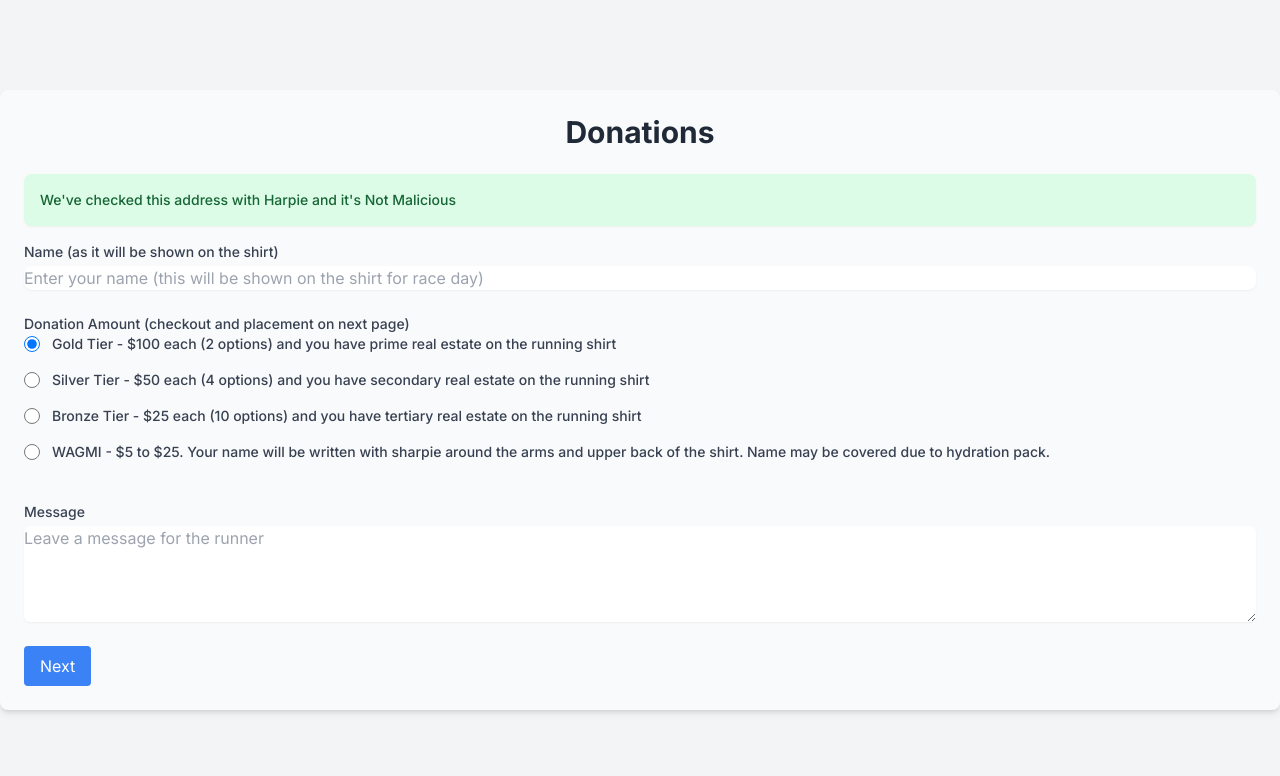
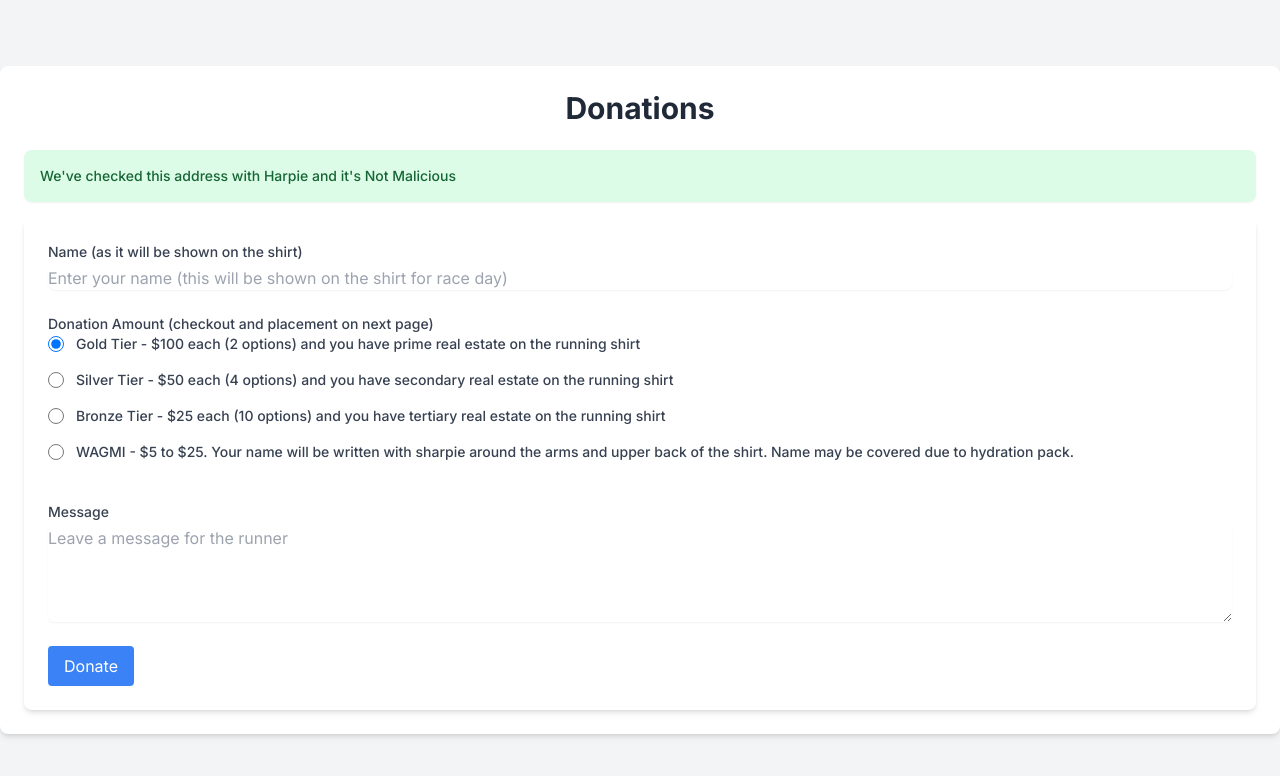
Before and after one commit to finessevanes/ethdenver2024, a Next.js app: page /donations in a window 1280 px wide. Shown: the top 776 px of the page. Built offline with nearby package versions, Linux system fonts and the light colour scheme; no server answers.

Commit message:
add thank you page

```diff
--- a/src/app/donations/page.tsx
+++ b/src/app/donations/page.tsx
@@ -29,7 +29,7 @@ export default function Donations() {
     event.preventDefault();
     // Handle the form submission, e.g., send to an API
     console.log(formData);
-    router.push("/placement");
+    // router.push("/thank-you");
     // Redirect to the checkout page or display a confirmation message
   };
 
@@ -96,7 +96,7 @@ export default function Donations() {
 
   return (
     <div className='flex items-center justify-center min-h-screen bg-gray-100'>
-      <div className='container mx-auto p-6 bg-gray-50 rounded-lg shadow-md'>
+      <div className='container mx-auto p-6 bg-white rounded-lg shadow-md'>
         <h1 className='text-3xl font-bold text-center text-gray-800 mb-6'>
           Donations
         </h1>
@@ -110,7 +110,10 @@ export default function Donations() {
           {"We've checked this address with Harpie and it's "}
           {isMalicious ? "Malicious" : "Not Malicious"}
         </div>
-        <form onSubmit={handleSubmit} className='space-y-6'>
+        <form
+          onSubmit={handleSubmit}
+          className='space-y-6 bg-white p-6 rounded-lg shadow-md'
+        >
           <div>
             <label
               htmlFor='name'
@@ -206,7 +209,7 @@ export default function Donations() {
             type='submit'
             className='px-4 py-2 bg-blue-500 text-white rounded hover:bg-blue-600'
           >
-            Next
+            Donate
           </button>
         </form>
       </div>
--- /dev/null
+++ b/src/app/thank-you/page.tsx
@@ -0,0 +1,24 @@
+import Image from "next/image";
+
+const ThankYouPage: React.FC = () => {
+  return (
+    <div className='flex flex-col items-center justify-center min-h-screen bg-white p-6'>
+      <h1 className='text-3xl font-bold text-center text-green-600 mb-6'>
+        Thank You for Your Donation!
+      </h1>
+      <Image
+        src='/thankyoupepe.jpg'
+        alt='Celebration'
+        width={300}
+        height={200}
+        className='rounded'
+      />
+      <p className='text-center text-gray-700 mt-4'>
+        We greatly appreciate your support. An exclusive NFT has been sent to
+        your address as a token of our gratitude.
+      </p>
+    </div>
+  );
+};
+
+export default ThankYouPage;
```
Also changed, not shown: public/thankyoupepe.jpg (added).
